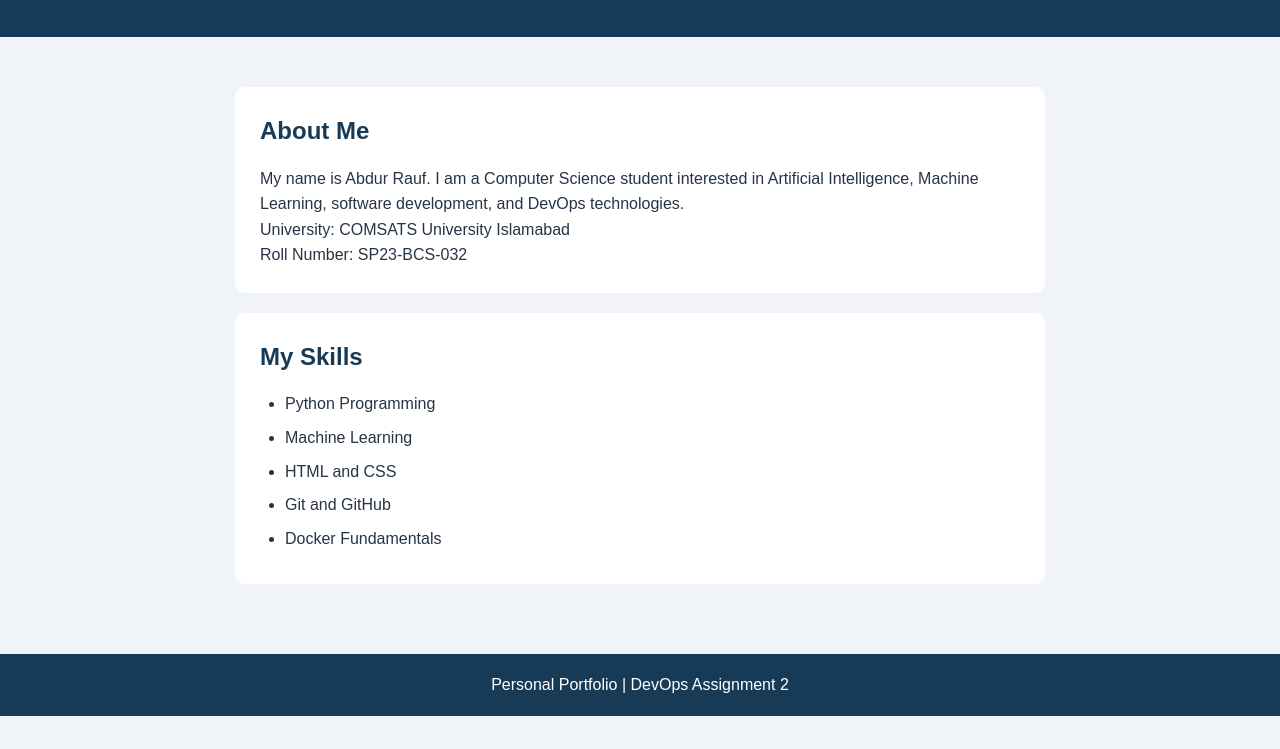
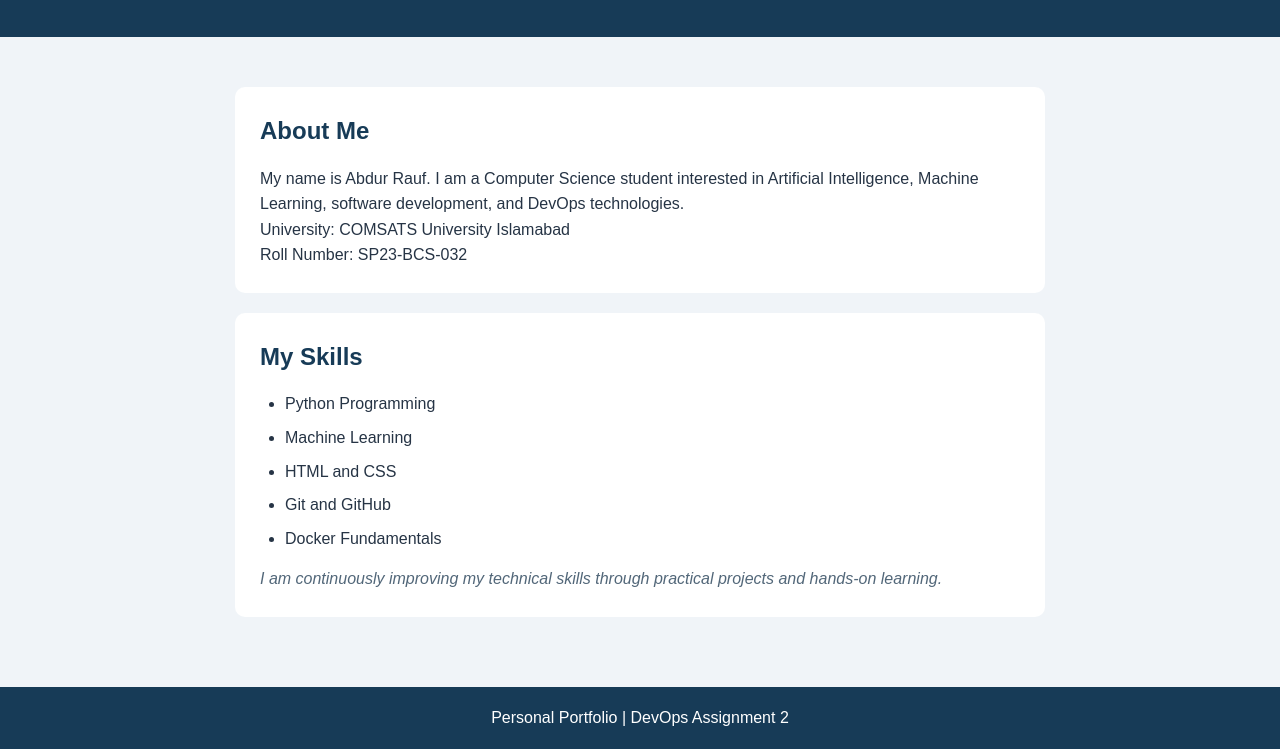
Before and after one commit to Abdur284/devops-a2-SP23-BCS-032, a plain HTML site: page index.html in a window 1280 px wide. Shown: the part 126-875 px from the top of the page. Before the commit the page ends 842 px from the top, so only its background shows below. Drawn offline with Linux system fonts and the light colour scheme.

Commit message:
Enhance skills section with learning note

```diff
--- a/index.html
+++ b/index.html
@@ -35,6 +35,10 @@
                 <li>Git and GitHub</li>
                 <li>Docker Fundamentals</li>
             </ul>
+            <p class="skill-note">
+                I am continuously improving my technical skills through
+                practical projects and hands-on learning.
+            </p>
         </section>
     </main>
 
--- a/style.css
+++ b/style.css
@@ -59,3 +59,8 @@ section:hover {
     transform: translateY(-3px);
     transition: 0.3s ease;
 }
+.skill-note {
+    margin-top: 15px;
+    font-style: italic;
+    color: #526779;
+}
```
